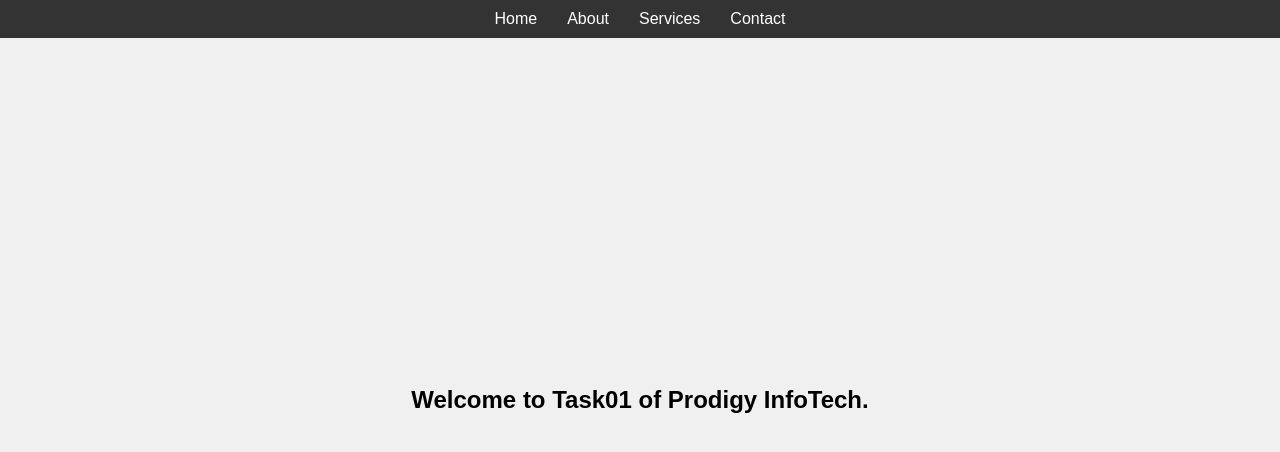
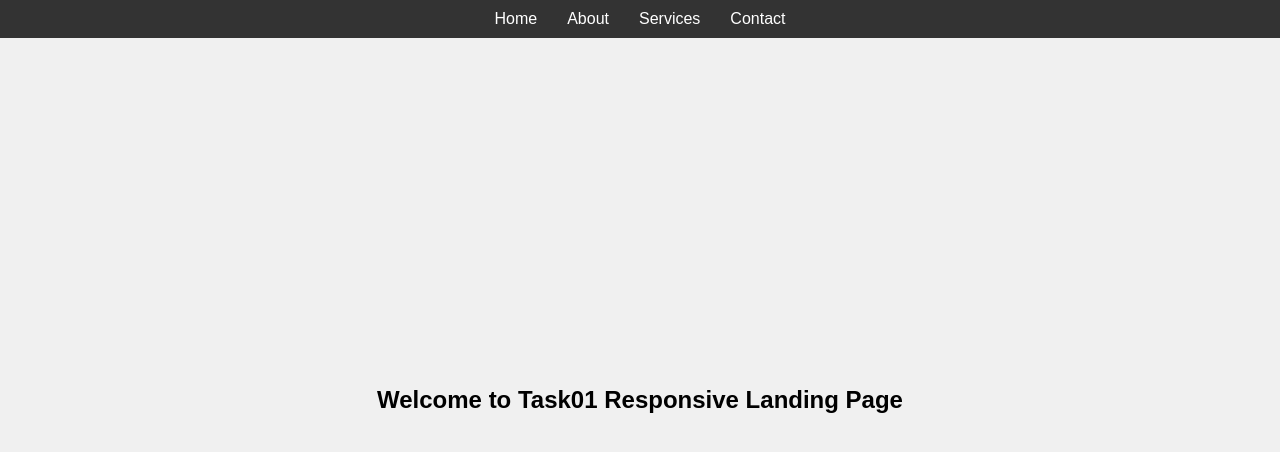
Before and after one commit to Aesha04/PRODIGY_WD_01, a plain HTML site: page index.html in a window 1280 px wide. Shown: the top 452 px of the page. Drawn offline with Linux system fonts and the light colour scheme.

Commit message:
Update index.html

```diff
--- a/index.html
+++ b/index.html
@@ -21,7 +21,7 @@
     </header>
 
     <section id="home" class="section">
-        <h1>Welcome to Task01 of Prodigy InfoTech.</h1>
+        <h1>Welcome to Task01 Responsive Landing Page</h1>
     </section>
 
     <section id="about" class="section">
```
